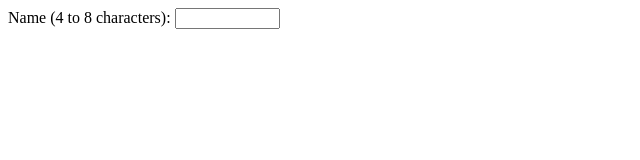
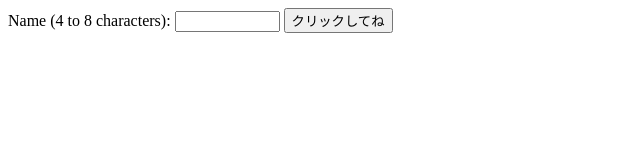
Before and after one commit to gandalfr-KY/MatrixCalculator, a plain HTML site: page index.html in a window 1280 px wide. Shown: the whole page, without its empty margins (0-640 px from the left). Drawn offline with Linux system fonts and the light colour scheme.

Commit message:
add button

```diff
--- a/index.html
+++ b/index.html
@@ -2,3 +2,4 @@
 
 <input type="text" id="name" name="name" required
        minlength="4" maxlength="8" size="10">
+<input type="button" value="クリックしてね">
```
